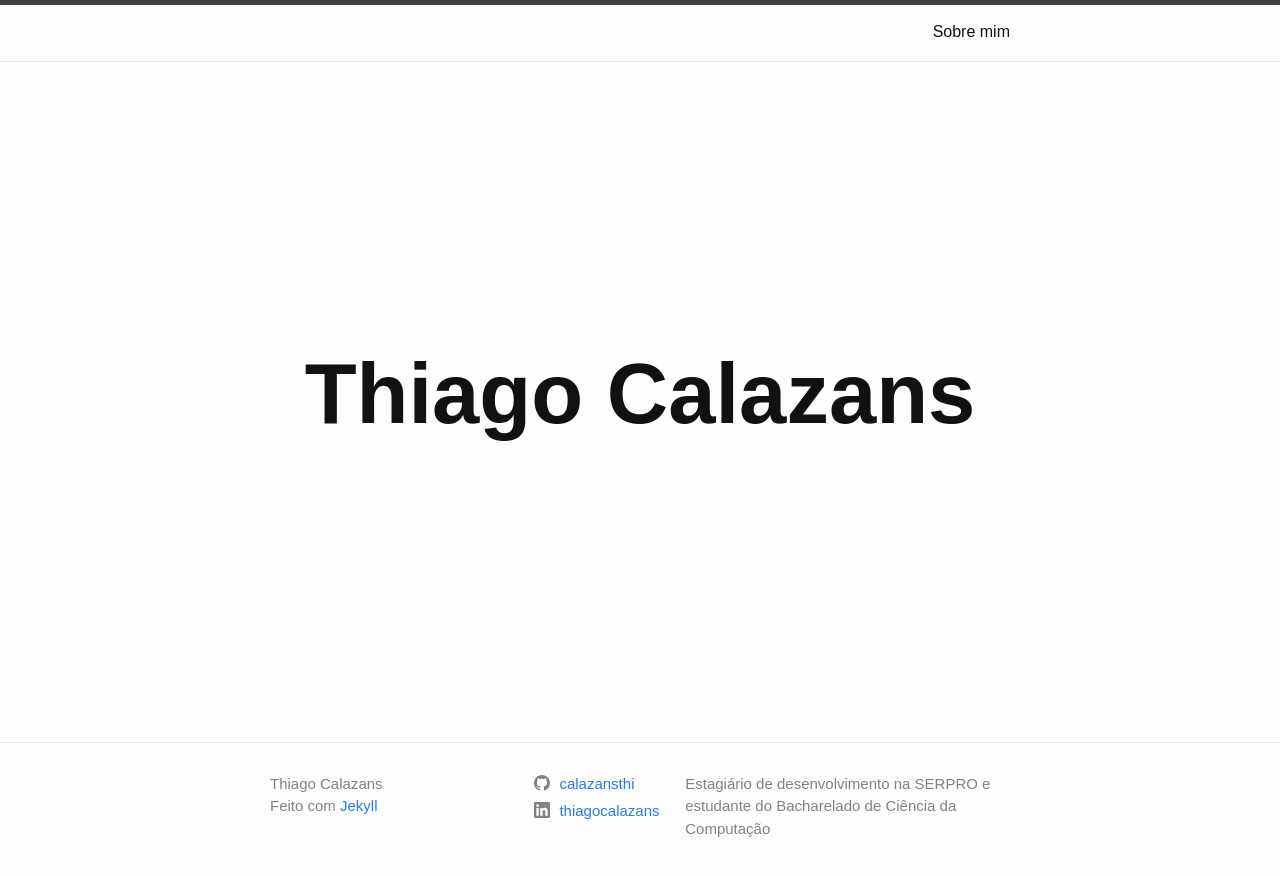
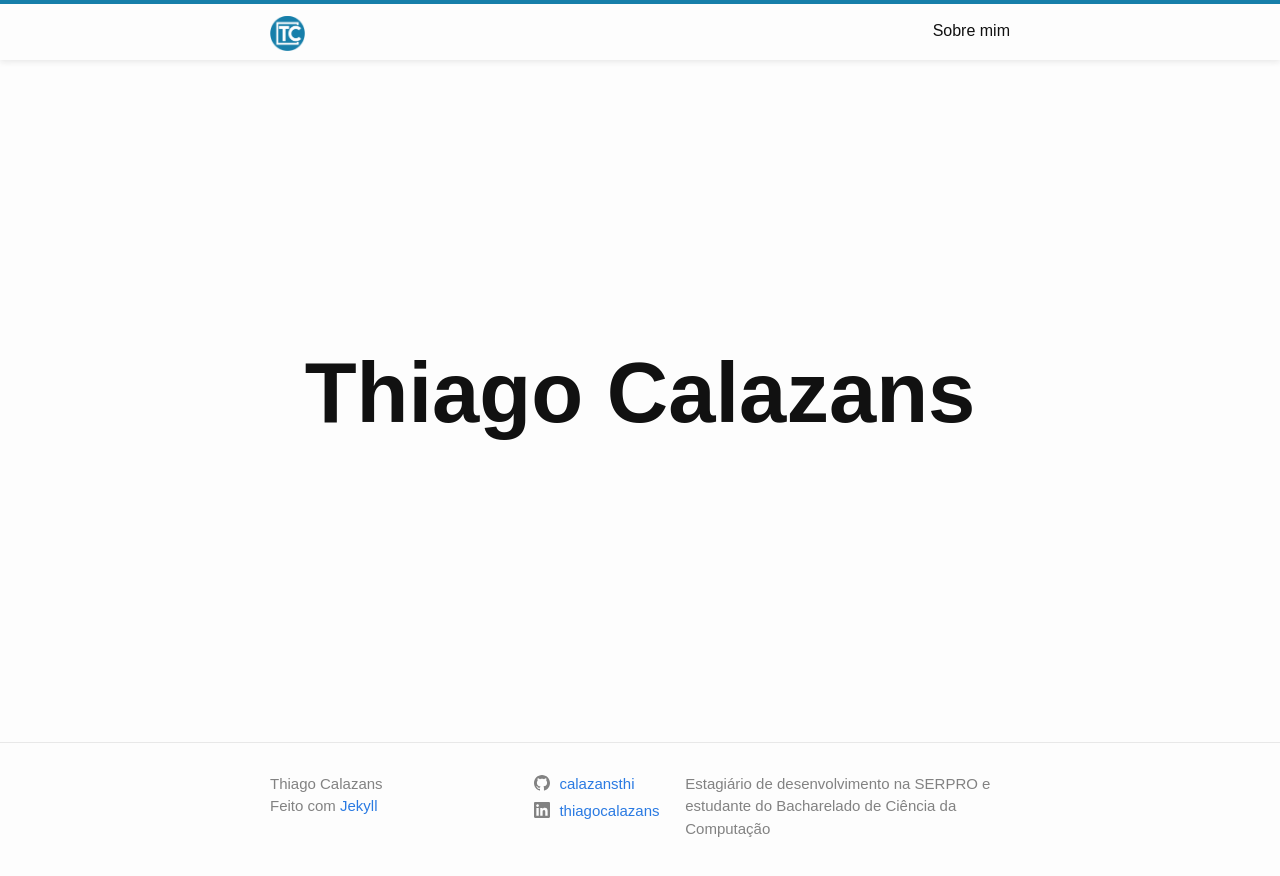
Before and after one commit to calazzza/calazzza.github.io, a Jekyll site: the page built from index.md, in a window 1280 px wide. Shown: the top 876 px of the page. Built offline with Jekyll 4.4.1, drawn with Linux system fonts in a browser that asks for light colours; some web fonts are replaced.

Commit message:
Add favicon and logo header

```diff
--- a/_includes/head.html
+++ b/_includes/head.html
@@ -4,6 +4,7 @@
   <meta name="viewport" content="width=device-width, initial-scale=1">
   {%- seo -%}
   <link rel="stylesheet" href="{{ "/assets/main.css" | relative_url }}">
+  <link rel="icon" href="/assets/img/favicon.png" type="image/ico" />
   <link href="https://fonts.googleapis.com/css?family=Mukta+Mahee" rel="stylesheet">
   {%- feed_meta -%}
   {%- if jekyll.environment == 'production' and site.google_analytics -%}
--- a/_includes/header.html
+++ b/_includes/header.html
@@ -3,10 +3,11 @@
   <div class="wrapper">
     {%- assign default_paths = site.pages | map: "path" -%}
     {%- assign page_paths = site.header_pages | default: default_paths -%}
-    {%- if page.path != "index.md" -%}
-      <a class="site-title" rel="author" href="{{ "/" | relative_url }}">{{ site.title | escape }}</a>
-     {%- endif -%}
-
+    <a class="site-title" rel="author" href="{{ "/" | relative_url }}"><img src="/assets/img/logo.png" height="35" width="35">
+      {%- if page.path != "index.md" -%}
+        {{ site.title | escape }}
+      {%- endif -%}
+    </a>
       {%- if page.path != "404.html" -%}
         {%- if page_paths -%}
         <nav class="site-nav">
--- a/_sass/minima.scss
+++ b/_sass/minima.scss
@@ -17,6 +17,9 @@
 $grey-color:       #828282 !default;
 $grey-color-light: lighten($grey-color, 40%) !default;
 $grey-color-dark:  darken($grey-color, 25%) !default;
+
+$indigo-color: #177FAA !default;
+$indigo-color-dark: darken($indigo-color, 25%) !default;
 
 $table-text-align: left !default;
 
--- a/_sass/minima/_layout.scss
+++ b/_sass/minima/_layout.scss
@@ -2,12 +2,16 @@
  * Site header
  */
 .site-header {
-  border-top: 5px solid $grey-color-dark;
-  border-bottom: 1px solid $grey-color-light;
+  border-top: 4px solid $indigo-color;
+  box-shadow: 0px 2px 6px $grey-color-light;
   min-height: $spacing-unit * 1.865;
 
   // Positioning context for the mobile navigation icon
   position: relative;
+}
+
+.site-header img{
+  padding-right: 7px;
 }
 
 .site-title {
@@ -17,11 +21,16 @@
   letter-spacing: -1px;
   margin-bottom: 0;
   float: left;
+  color: $indigo-color;
 
   &,
   &:visited {
-    color: $text-color;
+    color: $indigo-color;
   }
+}
+
+.site-title:hover{
+  text-decoration: none;
 }
 
 .home .site-h1 {
@@ -94,7 +103,7 @@
       text-align: center;
 
       > svg {
-        fill: $grey-color-dark;
+        fill: $indigo-color;
       }
     }
 
```
Also changed, not shown: Gemfile.lock, assets/img/favicon.png (added), assets/img/logo.png (added).
